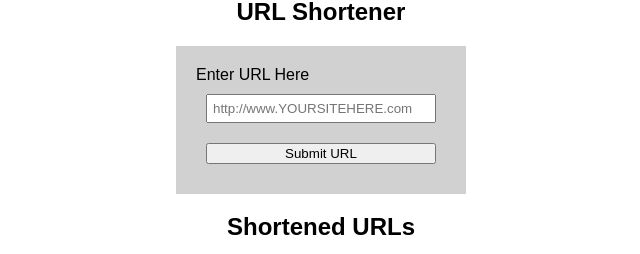
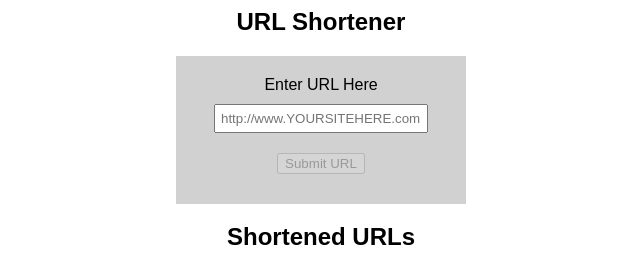
Before and after one commit to sikemausa/shorten-url, a React (Create React App) app: page / in a window 1280 px wide. Shown: the top 254 px of the page, without its empty margins (319-959 px from the left). Built offline with nearby package versions, Linux system fonts and the light colour scheme; no server answers.

Commit message:
disabled button

```diff
--- a/src/App.css
+++ b/src/App.css
@@ -12,7 +12,7 @@
   flex-direction: column;
   align-items: center;
   justify-content: center;
-  height: 300px;
+  height: 320px;
   width: 100%;
   z-index: 1;
   background: white;
@@ -20,7 +20,7 @@
 
 .bottom-page {
   display: flex;
-  top: 300px;
+  top: 320px;
   position: absolute;
   flex-direction: column;
   align-items: center;
@@ -29,14 +29,16 @@
 
 form {
   width: 250px;
-  display: flex;
-  flex-direction: column;
+  text-align: center;
+  /*display: flex;
+  flex-direction: column;*/
   background: rgba(193, 193, 193, 0.73);
   padding: 20px;
 }
 input {
   padding: 5px;
   margin: 10px;
+  width: 80%;
 }
 
 nav {
--- a/src/App.js
+++ b/src/App.js
@@ -87,8 +87,10 @@ render() {
             Enter URL Here
           </label>
           <input type="text" value={url} onChange={ e => this.updateUrl(e) }
+            className=""
           placeholder="http://www.YOURSITEHERE.com"/>
-          <button onClick={ (e) => { e.preventDefault(); this.post();}}>Submit URL</button>
+          <button onClick={ (e) => { e.preventDefault(); this.post();}}
+            disabled={!url}>Submit URL</button>
         </form>
         <h2>Shortened URLs</h2>
         <nav>
```
